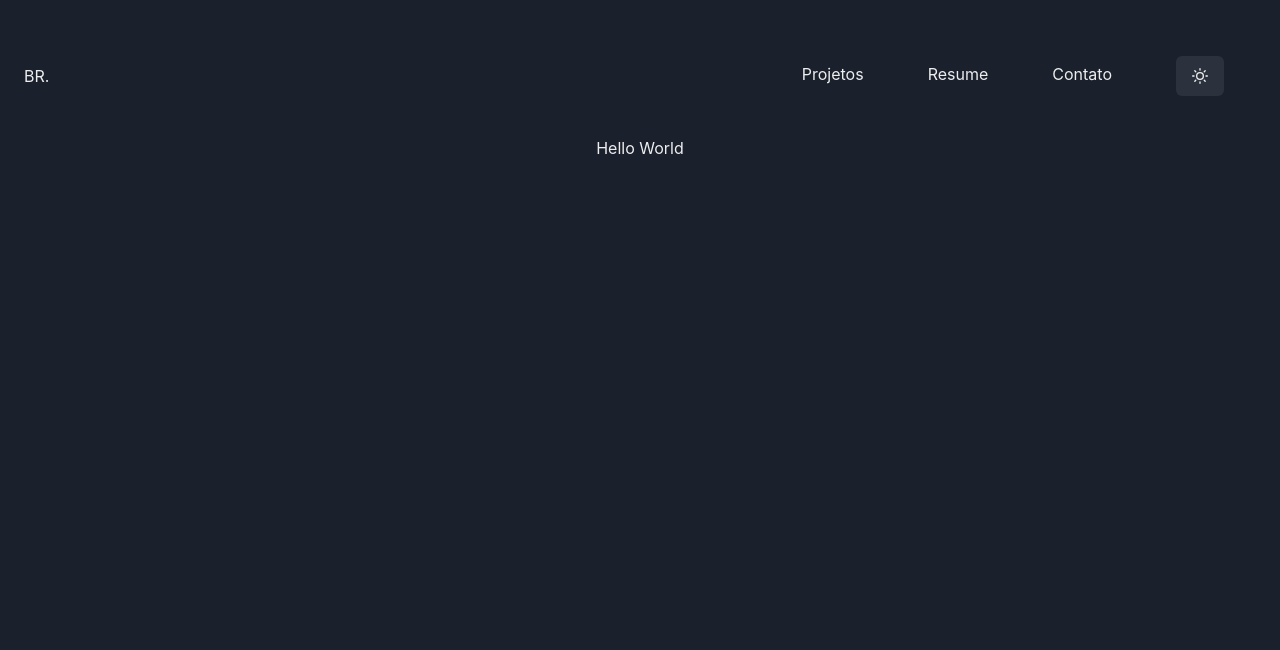
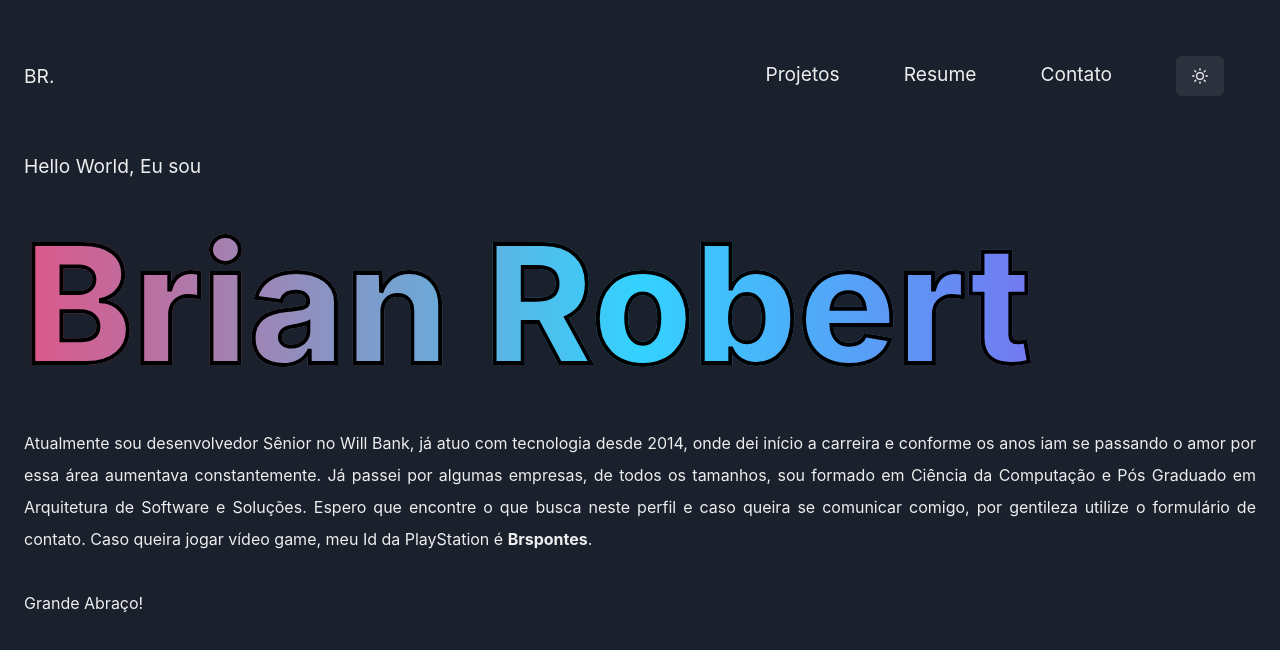
Before and after one commit to Brspontes/react-portfolio, a React (Create React App) app: page / in a window 1280 px wide. Shown: the top 650 px of the page. Built offline with nearby package versions, Linux system fonts and the light colour scheme.

Commit message:
Adicionando título e descrição

```diff
--- a/public/index.html
+++ b/public/index.html
@@ -24,7 +24,7 @@
       work correctly both with client-side routing and a non-root public URL.
       Learn how to configure a non-root public URL by running `npm run build`.
     -->
-    <title>React App</title>
+    <title>Portfólio  Brian</title>
   </head>
   <body>
     <noscript>You need to enable JavaScript to run this app.</noscript>
--- a/src/App.css
+++ b/src/App.css
@@ -1,11 +1,12 @@
-.container {
-  min-width: 100vh;
-  min-height: 100vh;
-
-  display: flex;
-  justify-content: center;
+.bordaTexto {
+  -webkit-text-stroke-width: 4px;
+  -webkit-text-stroke-color: #000;
 }
 
-.container-child {
-  max-width: 840px;
+/* CELULAR */
+@media screen and (max-device-width: 480px) {
+  .bordaTexto {
+    -webkit-text-stroke-width: 2px;
+    -webkit-text-stroke-color: #000;
+  }
 }
--- a/src/App.tsx
+++ b/src/App.tsx
@@ -1,13 +1,27 @@
+import { Flex, Text } from '@chakra-ui/react';
 import React from 'react';
 import './App.css';
 
 function App() {
   return (
-    <div className='container'>
-      <div className='container-child'>
-        <p>Hello World</p>
-      </div>
-    </div>
+    <Flex as='header' width="100%" maxWidth={1480} height="120" marginX="auto" marginTop="4" paddingX="6" direction="column">
+      <Text fontSize="1.2rem">
+        Hello World, Eu sou
+      </Text>
+      <Text fontSize={{ base: '3.5rem', md: '8rem', lg: '10.25rem' }}
+        className="bordaTexto"
+        bgGradient='linear(to-l, #9845E8, #33D2FF, #DD5789)' bgClip='text' fontWeight='extrabold'>
+        Brian Robert
+      </Text>
+      <Text textAlign="justify" lineHeight="200%">
+        Atualmente sou desenvolvedor Sênior no Will Bank, já atuo com tecnologia desde 2014, onde dei início a carreira e conforme os anos iam se passando o amor por essa área aumentava constantemente.
+        Já passei por algumas empresas, de todos os tamanhos, sou formado em Ciência da Computação e Pós Graduado em Arquitetura de Software e Soluções. Espero que encontre o que busca neste perfil e
+        caso queira se comunicar comigo, por gentileza utilize o formulário de contato. Caso queira jogar vídeo game, meu Id da PlayStation é <strong>Brspontes</strong>.
+        <br />
+        <br />
+        Grande Abraço!
+      </Text>
+    </Flex>
   )
 }
 
--- a/src/components/header/header.css
+++ b/src/components/header/header.css
@@ -11,6 +11,6 @@ ul li {
 /* CELULAR */
 @media screen and (max-device-width: 480px) {
   ul li {
-    padding: 1rem;
+    padding: 0.5rem;
   }
 }
--- a/src/components/header/index.tsx
+++ b/src/components/header/index.tsx
@@ -5,7 +5,7 @@ import './header.css'
 function Header () {
   const { colorMode, toggleColorMode } = useColorMode()
   return (
-    <Flex as='header' width="100%" maxWidth={1480} height="120" marginX="auto" marginTop="4" paddingX="6" align="center" justifyContent="space-between">
+    <Flex as='header' width="100%" maxWidth={1480} height="120" marginX="auto" marginTop="4" paddingX="6" align="center" justifyContent="space-between" fontSize="1.2rem">
       <Box>
         <p>BR.</p>
       </Box>
```
Also changed, not shown: src/theme.ts (+1 -37 lines).
